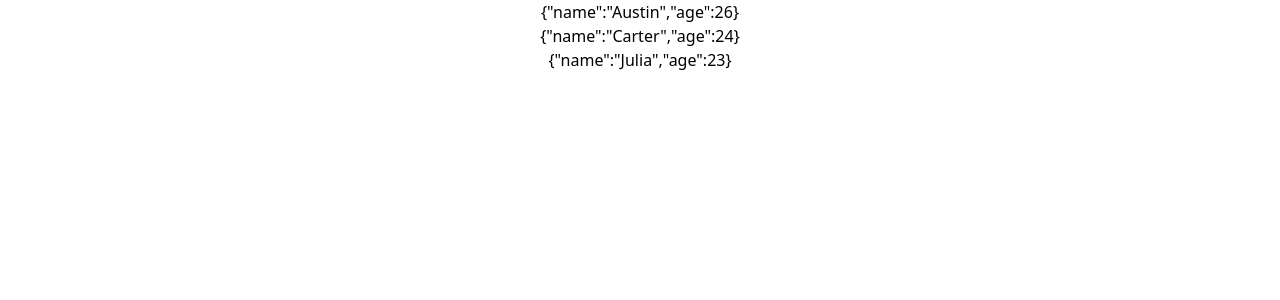
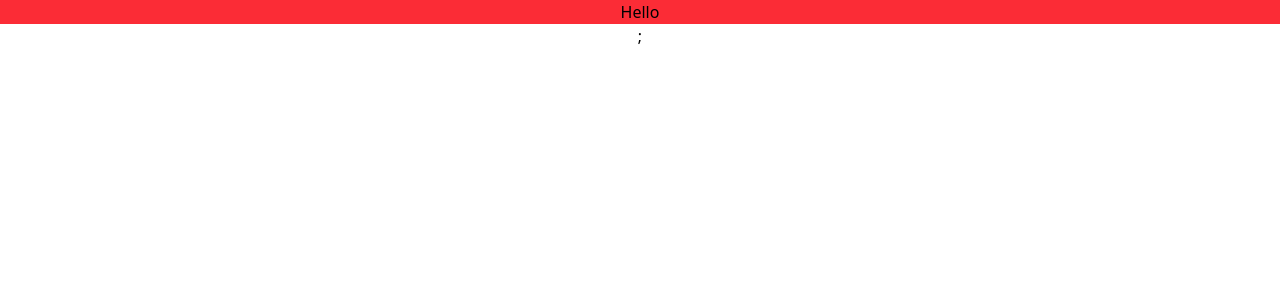
Before and after one commit to ilicc-sara/Type-Script, a React (Vite) app: page / in a window 1280 px wide. Shown: the top 300 px of the page. Built offline with nearby package versions, Linux system fonts and the light colour scheme.

Commit message:
union props in type script

```diff
--- a/src/App.tsx
+++ b/src/App.tsx
@@ -3,22 +3,9 @@ import "./App.css";
 import Card from "./Card";
 
 const App = () => {
-  // const [count, setCount] = useState(0);
-
-  // function alertMessage(message: string) {
-  //   alert(message);
-  // }
-
-  const users = [
-    { name: "Austin", age: 26 },
-    { name: "Carter", age: 24 },
-    { name: "Julia", age: 23 },
-  ];
   return (
     <>
-      {users.map((user) => {
-        return <Card user={user} />;
-      })}
+      <Card color={"red"} size={"lg"} />;
     </>
   );
 };
--- a/src/Card.tsx
+++ b/src/Card.tsx
@@ -1,22 +1,24 @@
 import React from "react";
 
 type CardProps = {
-  // text: string;
-  // count?: number;
-  // children?: React.ReactNode;
-  // setCount: React.Dispatch<React.SetStateAction<number>>;
-  // alertMessage: (message: string) => void;
-  user: User;
+  color: "red" | "blue" | "purple";
+  size: "sm" | "md" | "lg";
 };
 
-type User = {
-  name: string;
-  age: number;
+const colorMap = {
+  red: "bg-red-500",
+  blue: "bg-blue-500",
+  purple: "bg-purple-500",
 };
 
-// function Card({ text, count }: CardProps) {
-function Card({ user }: CardProps) {
-  return <div>{JSON.stringify(user)}</div>;
+const sizeMap = {
+  sm: "w-12 h-12",
+  md: "w-36 h-36",
+  lg: "w-72 h-72",
+};
+
+function Card({ color }: CardProps) {
+  return <div className={colorMap[color]}>Hello</div>;
 }
 
 export default Card;
```
Also changed, not shown: 1 other file (tests, documents, lock files or other folders).
